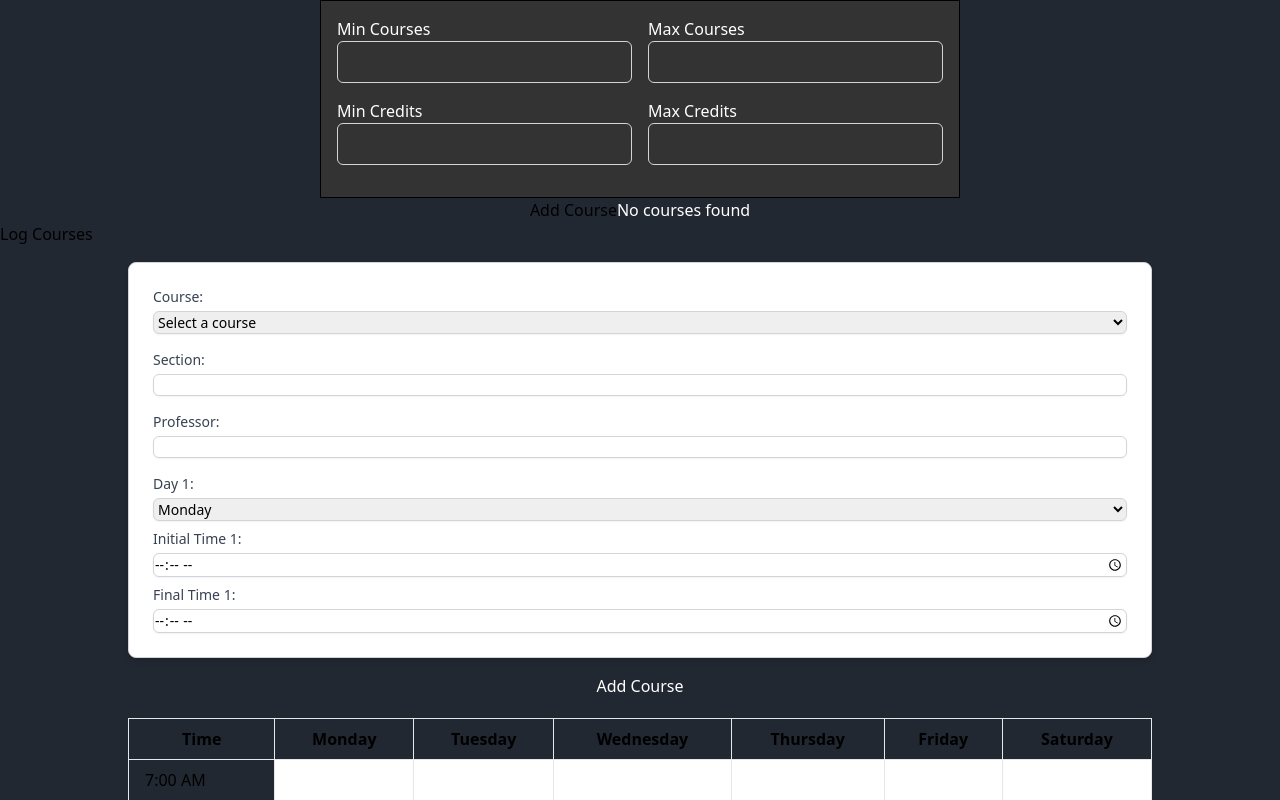
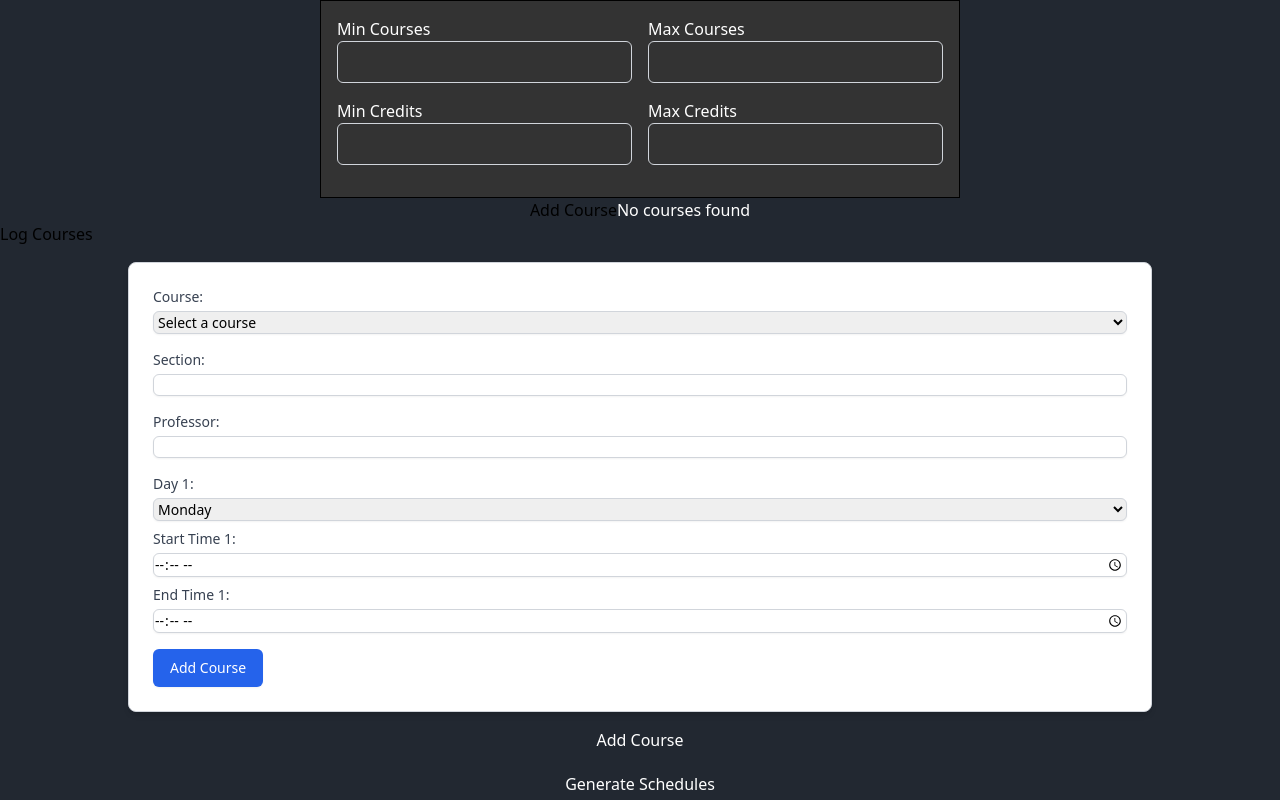
Before and after one commit to joaquinsalinas06/Schedule-Maker, a React (Vite) app: page / in a window 1280 px wide. Shown: the top 800 px of the page. Built offline with nearby package versions, Linux system fonts and the light colour scheme.

Commit message:
Avance Rancio xd

```diff
--- a/src/App.jsx
+++ b/src/App.jsx
@@ -2,7 +2,7 @@ import React, { useContext } from "react";
 import { CourseList } from "./components/Courses/CourseList";
 import { SemesterForm } from "./components/SemesterForm";
 import { CourseContext } from "./contexts/CourseContext";
-import { Schedule } from "./components/Schedule";
+import { ScheduleComponent } from "./components/Schedule";
 import { CourseOptions } from "./components/Courses/CourseOptions";
 
 function App() {
@@ -14,7 +14,7 @@ function App() {
       <CourseList />
       <button onClick={() => console.log(courses)}>Log Courses</button>
       <CourseOptions />
-      <Schedule />
+      <ScheduleComponent />
     </>
   );
 }
--- a/src/components/Courses/CourseList.jsx
+++ b/src/components/Courses/CourseList.jsx
@@ -1,8 +1,8 @@
 import React, { useContext, useState } from "react";
 import { CourseSelect } from "./CourseSelect";
-import { CourseContext } from "../../contexts/CourseContext";
 import Modal from "@mui/material/Modal";
 import Box from "@mui/material/Box";
+import { CourseContext } from "../../contexts/CourseContext";
 
 const style = {
   position: "absolute",
@@ -23,7 +23,7 @@ export const CourseList = () => {
     name: "",
     credits: "",
     semester: "",
-    classesPerWeek: ""
+    classesPerWeek: "",
   });
 
   const handleOpen = () => setOpen(true);
--- a/src/components/Courses/CourseOption.jsx
+++ b/src/components/Courses/CourseOption.jsx
@@ -5,7 +5,11 @@ export const CourseOption = () => {
   const [numClasses, setNumClasses] = useState(1);
   const [selectedCourse, setSelectedCourse] = useState("");
   const [sectionName, setSectionName] = useState("");
-  const { courses } = useContext(CourseContext);
+  const [professor, setProfessor] = useState("");
+  const [days, setDays] = useState([]);
+  const [startTimes, setStartTimes] = useState([]);
+  const [endTimes, setEndTimes] = useState([]);
+  const { courses, addCourse } = useContext(CourseContext);
 
   const handleCourseChange = (event) => {
     const selectedCourseName = event.target.value;
@@ -18,6 +22,49 @@ export const CourseOption = () => {
 
   const handleSectionChange = (event) => {
     setSectionName(event.target.value);
+  };
+
+  const handleProfessorChange = (event) => {
+    setProfessor(event.target.value);
+  };
+
+  const handleDayChange = (index, event) => {
+    const newDays = [...days];
+    newDays[index] = event.target.value;
+    setDays(newDays);
+  };
+
+  const handleStartTimeChange = (index, event) => {
+    const newStartTimes = [...startTimes];
+    newStartTimes[index] = event.target.value;
+    setStartTimes(newStartTimes);
+  };
+
+  const handleEndTimeChange = (index, event) => {
+    const newEndTimes = [...endTimes];
+    newEndTimes[index] = event.target.value;
+    setEndTimes(newEndTimes);
+  };
+
+  const handleAddCourse = () => {
+    const course = {
+      name: selectedCourse,
+      section: sectionName,
+      professor: professor,
+      days: days,
+      startTimes: startTimes,
+      endTimes: endTimes,
+      classesPerWeek: numClasses
+    };
+    console.log(courses)
+    addCourse(course);
+    console.log(courses)
+    setSelectedCourse("");
+    setSectionName("");
+    setProfessor("");
+    setDays([]);
+    setStartTimes([]);
+    setEndTimes([]);
   };
 
   useEffect(() => {
@@ -63,15 +110,28 @@ export const CourseOption = () => {
         </div>
 
         <div>
-          <label htmlFor="teacher" className="block text-sm font-medium text-gray-700">Professor:</label>
-          <input type="text" name="teacher" id="teacher" className="mt-1 block w-full border border-gray-300 rounded-md shadow-sm focus:ring-blue-500 focus:border-blue-500 sm:text-sm" />
+          <label htmlFor="professor" className="block text-sm font-medium text-gray-700">Professor:</label>
+          <input
+            type="text"
+            name="professor"
+            id="professor"
+            value={professor}
+            onChange={handleProfessorChange}
+            className="mt-1 block w-full border border-gray-300 rounded-md shadow-sm focus:ring-blue-500 focus:border-blue-500 sm:text-sm"
+          />
         </div>
 
         {[...Array(numClasses)].map((_, index) => (
           <div key={index} className="space-y-2">
             <div>
               <label htmlFor={`day-${index}`} className="block text-sm font-medium text-gray-700">Day {index + 1}:</label>
-              <select name={`day-${index}`} id={`day-${index}`} className="mt-1 block w-full border border-gray-300 rounded-md shadow-sm focus:ring-blue-500 focus:border-blue-500 sm:text-sm">
+              <select
+                name={`day-${index}`}
+                id={`day-${index}`}
+                value={days[index] || ""}
+                onChange={(e) => handleDayChange(index, e)}
+                className="mt-1 block w-full border border-gray-300 rounded-md shadow-sm focus:ring-blue-500 focus:border-blue-500 sm:text-sm"
+              >
                 <option value="Monday">Monday</option>
                 <option value="Tuesday">Tuesday</option>
                 <option value="Wednesday">Wednesday</option>
@@ -82,26 +142,38 @@ export const CourseOption = () => {
             </div>
 
             <div>
-              <label htmlFor={`initialTime-${index}`} className="block text-sm font-medium text-gray-700">Initial Time {index + 1}:</label>
+              <label htmlFor={`startTime-${index}`} className="block text-sm font-medium text-gray-700">Start Time {index + 1}:</label>
               <input
                 type="time"
-                name={`initialTime-${index}`}
-                id={`initialTime-${index}`}
+                name={`startTime-${index}`}
+                id={`startTime-${index}`}
+                value={startTimes[index] || ""}
+                onChange={(e) => handleStartTimeChange(index, e)}
                 className="mt-1 block w-full border border-gray-300 rounded-md shadow-sm focus:ring-blue-500 focus:border-blue-500 sm:text-sm"
               />
             </div>
 
             <div>
-              <label htmlFor={`finalTime-${index}`} className="block text-sm font-medium text-gray-700">Final Time {index + 1}:</label>
+              <label htmlFor={`endTime-${index}`} className="block text-sm font-medium text-gray-700">End Time {index + 1}:</label>
               <input
                 type="time"
-                name={`finalTime-${index}`}
-                id={`finalTime-${index}`}
+                name={`endTime-${index}`}
+                id={`endTime-${index}`}
+                value={endTimes[index] || ""}
+                onChange={(e) => handleEndTimeChange(index, e)}
                 className="mt-1 block w-full border border-gray-300 rounded-md shadow-sm focus:ring-blue-500 focus:border-blue-500 sm:text-sm"
               />
             </div>
           </div>
         ))}
+
+        <button
+          type="button"
+          onClick={handleAddCourse}
+          className="inline-flex items-center px-4 py-2 border border-transparent text-sm font-medium rounded-md shadow-sm text-white bg-blue-600 hover:bg-blue-700 focus:outline-none focus:ring-2 focus:ring-offset-2 focus:ring-blue-500"
+        >
+          Add Course
+        </button>
       </form>
     </div>
   );
--- a/src/components/Schedule.jsx
+++ b/src/components/Schedule.jsx
@@ -1,49 +1,184 @@
-import React, { useContext } from "react";
+import React, { useContext, useState } from "react";
 import { CourseContext } from "../contexts/CourseContext";
 
-export const Schedule = () => {
-  const { schedule } = useContext(CourseContext);
+class Course {
+  constructor(name, credits, semester, classesPerWeek, section, professor, days, startTimes, endTimes) {
+    this.name = name;
+    this.credits = credits;
+    this.semester = semester;
+    this.classesPerWeek = classesPerWeek;
+    this.section = section;
+    this.professor = professor;
+    this.days = days || [];
+    this.startTimes = startTimes || [];
+    this.endTimes = endTimes || [];
+    console.log("Course created:", this);
+  }
 
-  const days = ["Monday", "Tuesday", "Wednesday", "Thursday", "Friday", "Saturday"];
-  const timeSlots = [
-    "7:00 AM", "8:00 AM", "9:00 AM", "10:00 AM", "11:00 AM", "12:00 PM",
-    "1:00 PM", "2:00 PM", "3:00 PM", "4:00 PM", "5:00 PM", "6:00 PM",
-    "7:00 PM", "8:00 PM", "9:00 PM", "10:00 PM"
-  ];
+  collides(other) {
+    console.log("Checking collision between", this, "and", other);
+    if (this.name === other.name && this.section === other.section) {
+      return false;
+    }
 
-  const handleClick = (row, col) => {
-    console.log(`Row: ${row}, Col: ${col}`);
+    for (let i = 0; i < this.startTimes.length; i++) {
+      for (let j = 0; j < other.startTimes.length; j++) {
+        if (daysOverlap(this.days[i], other.days[j])) {
+          if (
+            (this.startTimes[i] >= other.startTimes[j] && this.startTimes[i] <= other.endTimes[j]) ||
+            (other.startTimes[j] >= this.startTimes[i] && other.startTimes[j] <= this.endTimes[i])
+          ) {
+            return true;
+          }
+        }
+      }
+    }
+
+    return false;
+  }
+}
+
+class Schedule {
+  constructor(courses) {
+    this.courses = courses;
+    this.count = courses.length;
+    this.credits = this.countCredits();
+    this.IDString = this.createIDString();
+    console.log("Schedule created:", this);
+  }
+
+  createIDString() {
+    return this.courses.map(course => course.name).join('-');
+  }
+
+  countCredits() {
+    return this.courses.reduce((sum, course) => sum + parseInt(course.credits), 0);
+  }
+
+  formsValidSchedule(course) {
+    console.log("Checking if course can be added to schedule:", course, this);
+    return this.courses.every(existingCourse => !existingCourse.collides(course));
+  }
+
+  addCourse(course) {
+    if (this.formsValidSchedule(course)) {
+      const newCourses = [...this.courses, course];
+      return new Schedule(newCourses);
+    }
+    return null;
+  }
+}
+
+const daysOverlap = (days1, days2) => {
+  console.log("Checking days overlap between", days1, "and", days2);
+  for (let i = 0; i < days1.length; i++) {
+    if (days2.toLowerCase().includes(days1.toLowerCase().charAt(i))) {
+      return true;
+    }
+  }
+  return false;
+};
+
+export const ScheduleComponent = () => {
+  const { courses } = useContext(CourseContext);
+  const [schedules, setSchedules] = useState([]);
+  const [currentScheduleIndex, setCurrentScheduleIndex] = useState(0);
+
+  const generateSchedules = () => {
+    console.log("Generating schedules...");
+    console.log("Courses:", courses);
+
+    let courseList = [];
+    for (let course of courses) {
+      const newCourse = new Course(
+        course.name,
+        course.credits,
+        course.semester,
+        course.classesPerWeek,
+        course.section,
+        course.professor,
+        course.days,
+        course.startTimes,
+        course.endTimes
+      );
+      courseList.push(newCourse);
+    }
+
+    console.log("Course List:", courseList);
+
+    let layers = new Array(courseList.length).fill(null).map(() => []);
+    console.log("Layers initialized:", layers);
+
+    for (let i = 0; i < courseList.length; i++) {
+      layers[0].push(new Schedule([courseList[i]]));
+    }
+
+    console.log("First layer populated:", layers[0]);
+
+    for (let i = 1; i < courseList.length; i++) {
+      let previousLayer = layers[i - 1];
+      let currentLayer = layers[i];
+
+      for (let schedule of previousLayer) {
+        for (let course of courseList) {
+          let newSchedule = schedule.addCourse(course);
+          if (newSchedule && !currentLayer.some(sch => sch.IDString === newSchedule.IDString)) {
+            currentLayer.push(newSchedule);
+          }
+        }
+      }
+
+      console.log(`Layer ${i} populated:`, currentLayer);
+    }
+
+    let validSchedules = [];
+    for (let layer of layers) {
+      for (let schedule of layer) {
+        if (!validSchedules.some(sch => sch.IDString === schedule.IDString)) {
+          validSchedules.push(schedule);
+        }
+      }
+    }
+
+    console.log("Valid Schedules:", validSchedules);
+
+    setSchedules(validSchedules);
+    setCurrentScheduleIndex(0);
+  };
+
+  const showNextSchedule = () => {
+    setCurrentScheduleIndex((currentScheduleIndex + 1) % schedules.length);
+  };
+
+  const showPrevSchedule = () => {
+    setCurrentScheduleIndex((currentScheduleIndex - 1 + schedules.length) % schedules.length);
   };
 
   return (
     <div className="flex justify-center my-5">
-      <table className="table-auto border-collapse w-4/5">
-        <thead>
-          <tr>
-            <th className="border px-4 py-2 w-1/7">Time</th>
-            {days.map((day, colIndex) => (
-              <th key={day} className="border px-4 py-2 w-1/7">{day}</th>
-            ))}
-          </tr>
-        </thead>
-        <tbody>
-          {timeSlots.map((time, rowIndex) => (
-            <tr key={time}>
-              <td className="border px-4 py-2 w-1/7">{time}</td>
-              {days.map((day, colIndex) => (
-                <td
-                  key={day}
-                  className="border px-4 py-2 bg-white w-1/7 cursor-pointer"
-                  data-row={rowIndex}
-                  data-col={colIndex}
-                  onClick={() => handleClick(rowIndex, colIndex)}
-                >
-                </td>
+      <button onClick={generateSchedules} className="text-white">
+        Generate Schedules
+      </button>
+      {schedules.length > 0 && (
+        <div>
+          <button onClick={showPrevSchedule} className="text-white mx-2">
+            Previous
+          </button>
+          <button onClick={showNextSchedule} className="text-white mx-2">
+            Next
+          </button>
+          <div className="mt-4">
+            <h2 className="text-white">Schedule {currentScheduleIndex + 1}</h2>
+            <ul className="text-white">
+              {schedules[currentScheduleIndex].courses.map((course, index) => (
+                <li key={index}>
+                  {course.name} - {course.section} - {course.professor} - {course.days.join(', ')} - {course.startTimes.join(', ')} - {course.endTimes.join(', ')}
+                </li>
               ))}
-            </tr>
-          ))}
-        </tbody>
-      </table>
+            </ul>
+          </div>
+        </div>
+      )}
     </div>
   );
 };
```
Also changed, not shown: src/contexts/CourseContext.jsx (+6 -2 lines).
